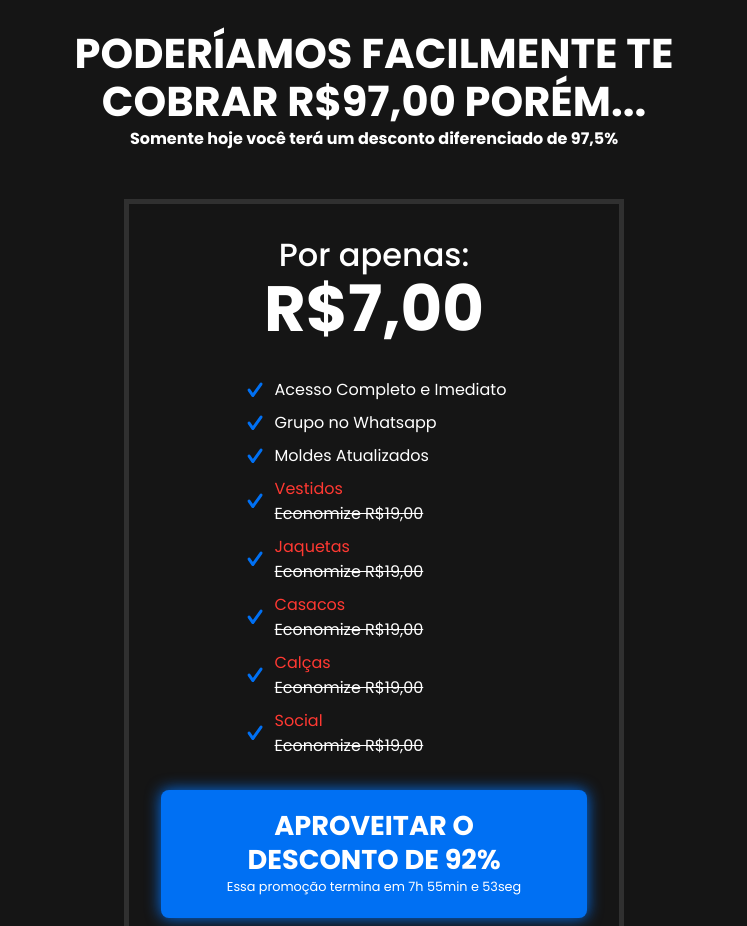
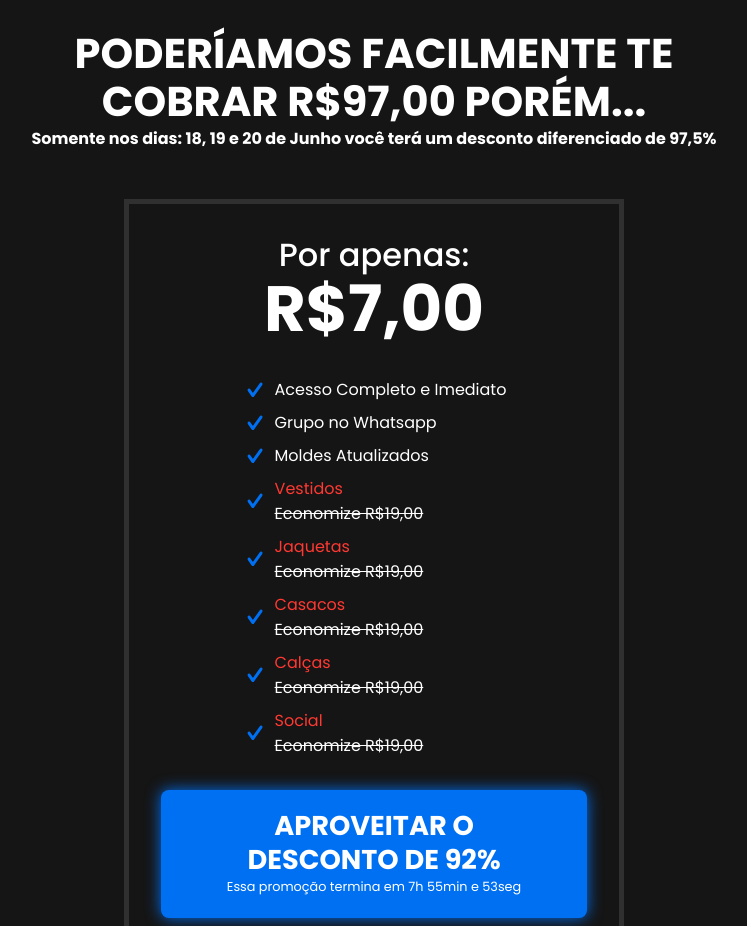
Before and after one commit to josuenm/lp-fabiano-02, a plain HTML site: page index.html in a window 1280 px wide. Shown: the part 5000-5926 px from the top of the page, without its empty margins (266-1013 px from the left). Drawn offline with nearby package versions, Linux system fonts and the light colour scheme.

Commit message:
Data dinâmica no modal de pagamentos

```diff
--- a/index.html
+++ b/index.html
@@ -331,7 +331,7 @@
                 Poderíamos facilmente te cobrar R$97,00 porém...
             </h2>
             <p class="payment_subtitle">
-                Somente hoje você terá um desconto diferenciado de 97,5%
+                Somente nos dias: <span class="two-days-ago"></span>, <span class="one-day-ago"></span> e  <span class="current-date"></span> você terá um desconto diferenciado de 97,5%
             </p>
 
 
@@ -641,9 +641,38 @@
             }
         }, 1000)
 
-        timer()
+    </script>
 
+
+
+    <script>
+        let months = [
+            'Janeiro',
+            'Fevereiro',
+            'Março',
+            'Abril',
+            'Maio',
+            'Junho',
+            'Julho',
+            'Agosto',
+            'Setembro',
+            'Outubro',
+            'Novembro',
+            'Dezembro'
+        ]
+
+        let getDate = new Date()
+
+        let currentDay = getDate.getDate()
+
+        let oneDayAgo = new Date(getDate.getFullYear(), getDate.getMonth(), currentDay - 1).getDate()
+        let twoDaysAgo = new Date(getDate.getFullYear(), getDate.getMonth(), currentDay - 2).getDate()
+
+        document.querySelector('.one-day-ago').innerHTML = `${oneDayAgo}`
+        document.querySelector('.two-days-ago').innerHTML = `${twoDaysAgo}`
+        document.querySelector('.current-date').innerHTML = `${currentDay} de ${months[getDate.getMonth()]}`
     </script>
+
 
 
     <!-- FAQ script -->
```
